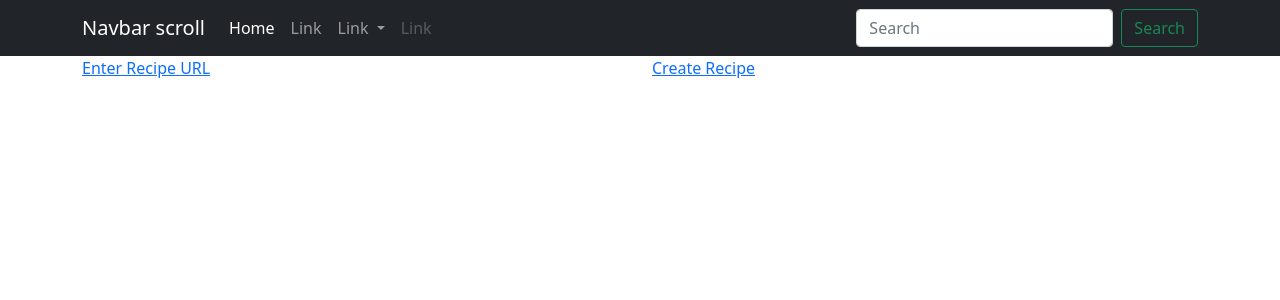
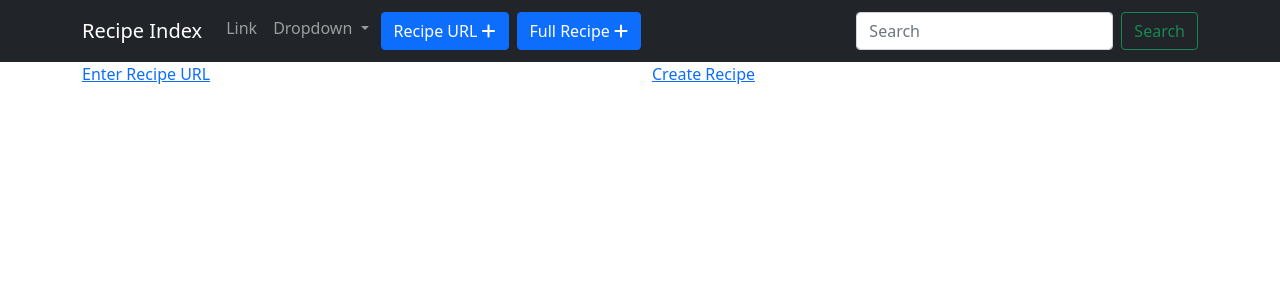
Before and after one commit to kchiv/recipeindex, a Django app: page / in a window 1280 px wide. Shown: the top 300 px of the page. Run offline with Django 3.2, Linux system fonts and the light colour scheme; some libraries are stand-ins or nearby versions.

Commit message:
updated navbar template

```diff
--- a/templates/partials/_navbar.html
+++ b/templates/partials/_navbar.html
@@ -1,32 +1,32 @@
 {% load static %}
 
-<nav class="navbar navbar-expand-lg navbar-dark bg-dark">
+  <nav class="navbar navbar-expand-lg navbar-dark bg-dark">
     <div class="container">
-      <a class="navbar-brand" href="#">Navbar scroll</a>
-      <button class="navbar-toggler" type="button" data-bs-toggle="collapse" data-bs-target="#navbarScroll" aria-controls="navbarScroll" aria-expanded="false" aria-label="Toggle navigation">
+      <a class="navbar-brand" href="{% url 'home' %}">Recipe Index</a>
+      <button class="navbar-toggler" type="button" data-bs-toggle="collapse" data-bs-target="#navbarSupportedContent" aria-controls="navbarSupportedContent" aria-expanded="false" aria-label="Toggle navigation">
         <span class="navbar-toggler-icon"></span>
       </button>
-      <div class="collapse navbar-collapse" id="navbarScroll">
-        <ul class="navbar-nav me-auto my-2 my-lg-0 navbar-nav-scroll" style="--bs-scroll-height: 100px;">
-          <li class="nav-item">
-            <a class="nav-link active" aria-current="page" href="#">Home</a>
-          </li>
+      <div class="collapse navbar-collapse" id="navbarSupportedContent">
+        <ul class="navbar-nav me-auto mb-2 mb-lg-0">
           <li class="nav-item">
             <a class="nav-link" href="#">Link</a>
           </li>
           <li class="nav-item dropdown">
-            <a class="nav-link dropdown-toggle" href="#" id="navbarScrollingDropdown" role="button" data-bs-toggle="dropdown" aria-expanded="false">
-              Link
+            <a class="nav-link dropdown-toggle" href="#" id="navbarDropdown" role="button" data-bs-toggle="dropdown" aria-expanded="false">
+              Dropdown
             </a>
-            <ul class="dropdown-menu" aria-labelledby="navbarScrollingDropdown">
+            <ul class="dropdown-menu" aria-labelledby="navbarDropdown">
               <li><a class="dropdown-item" href="#">Action</a></li>
               <li><a class="dropdown-item" href="#">Another action</a></li>
               <li><hr class="dropdown-divider"></li>
               <li><a class="dropdown-item" href="#">Something else here</a></li>
             </ul>
           </li>
-          <li class="nav-item">
-            <a class="nav-link disabled" href="#" tabindex="-1" aria-disabled="true">Link</a>
+          <li class="nav-item m-1">
+            <a class="btn btn-primary" href="{% url 'recipes:recipe_url_form' %}">Recipe URL <i class="fas fa-plus"></i></a>
+          </li>
+          <li class="nav-item m-1">
+            <a class="btn btn-primary" href="{% url 'recipes:recipe_full_form' %}">Full Recipe <i class="fas fa-plus"></i></a>
           </li>
         </ul>
         <form class="d-flex">
```
